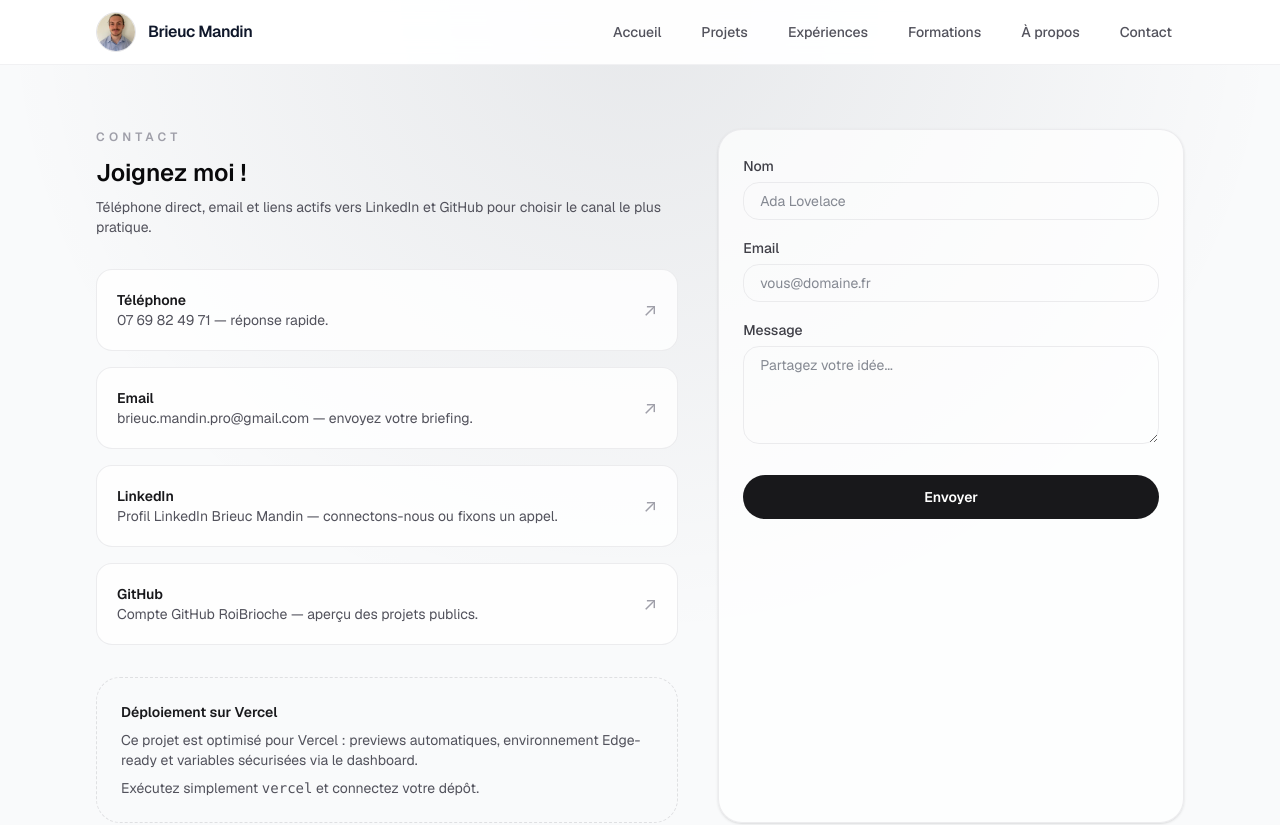
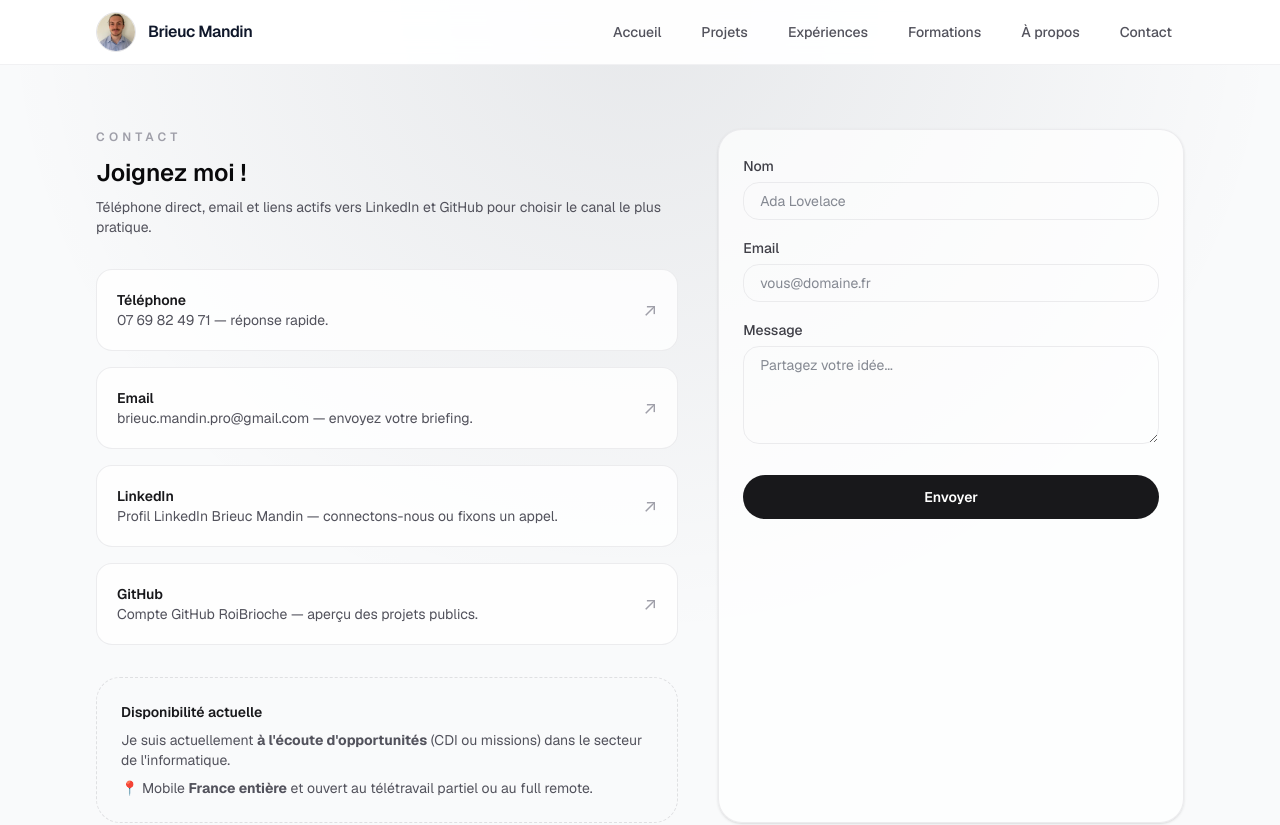
Before and after one commit to RoiBrioche/site-web-vitrine, a Next.js app: page /contact in a window 1280 px wide. Shown: the top 825 px of the page. Built offline with nearby package versions, Linux system fonts and the light colour scheme.

Commit message:
correction dans la rubrique contact (#31)

```diff
--- a/src/app/contact/page.tsx
+++ b/src/app/contact/page.tsx
@@ -42,14 +42,13 @@ export default function ContactPage() {
         </div>
         <div className="rounded-3xl border border-dashed border-zinc-300/70 p-6 text-sm text-zinc-600 dark:border-zinc-800/70 dark:text-zinc-300">
           <p className="font-semibold text-zinc-900 dark:text-white">
-            Déploiement sur Vercel
+            Disponibilité actuelle
           </p>
           <p className="mt-2">
-            Ce projet est optimisé pour Vercel : previews automatiques,
-            environnement Edge-ready et variables sécurisées via le dashboard.
+            Je suis actuellement <strong>à l'écoute d'opportunités</strong> (CDI ou missions) dans le secteur de l'informatique.
           </p>
           <p className="mt-2">
-            Exécutez simplement <code>vercel</code> et connectez votre dépôt.
+            📍 Mobile <strong>France entière</strong> et ouvert au télétravail partiel ou au full remote.
           </p>
         </div>
       </section>
```
